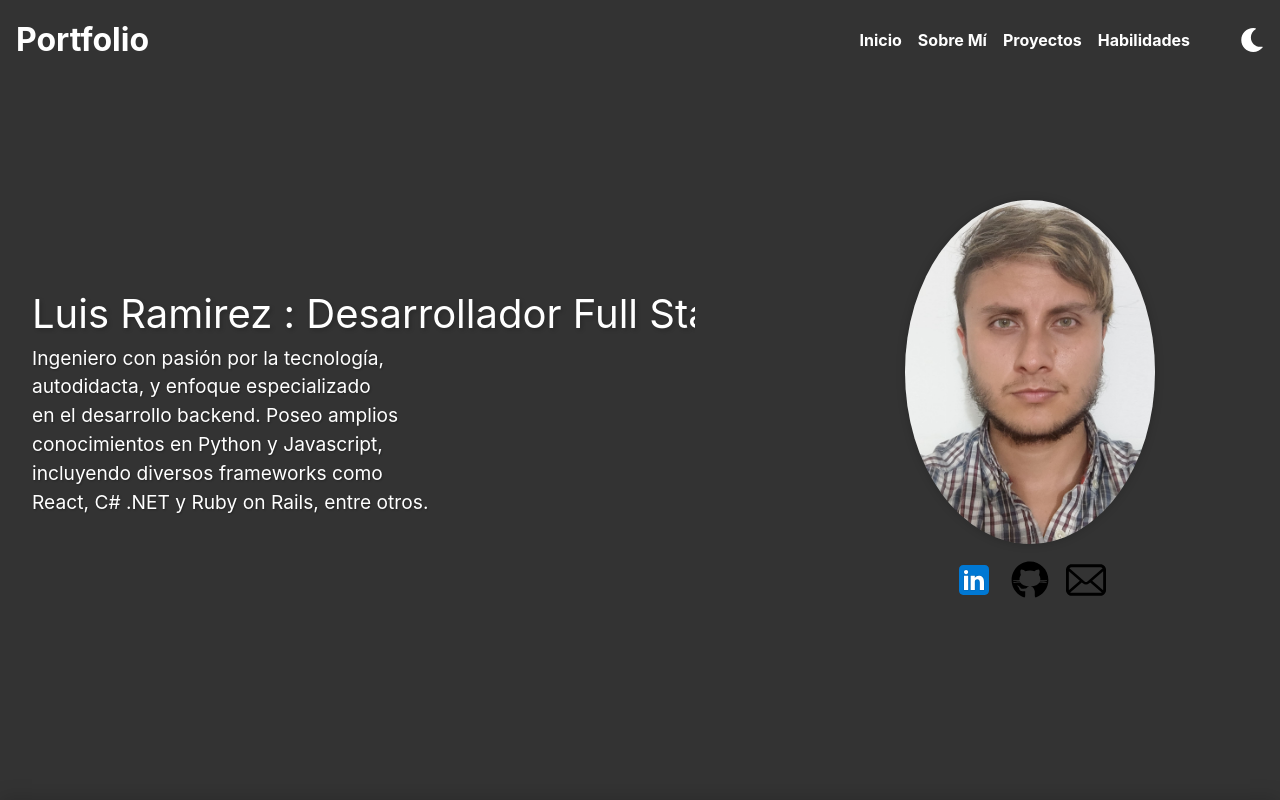
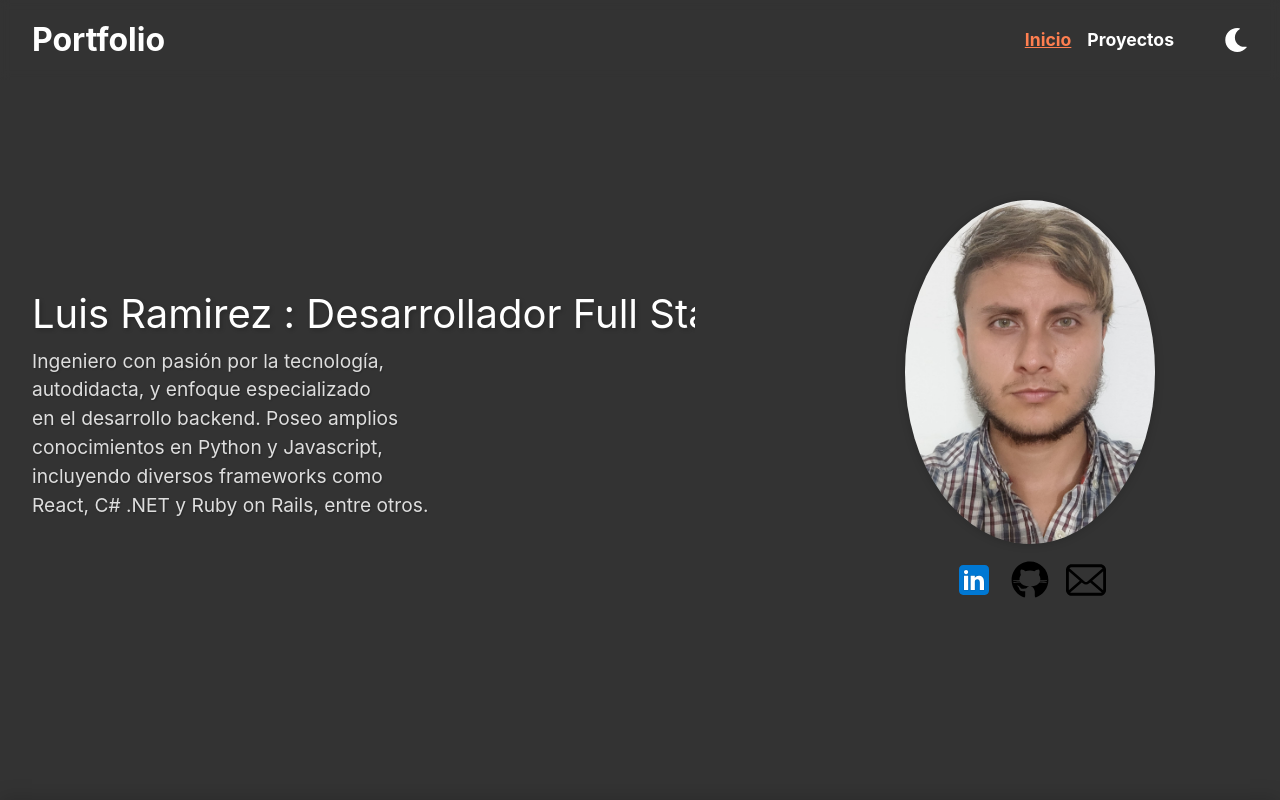
Before and after one commit to luchitoide/portfolio, a React (Create React App) app: page / in a window 1280 px wide. Shown: the top 800 px of the page. Built offline with nearby package versions, Linux system fonts and the light colour scheme.

Commit message:
styles improves

```diff
--- a/src/App.js
+++ b/src/App.js
@@ -8,10 +8,10 @@ function App() {
   return (
     <div className="max-w-7xl m-auto ">
       <GlobalStyles />
-      <div className="fixed z-1000 w-full max-w-7xl">
+      <div className="fixed z-100 w-full max-w-7xl">
         <Header />
       </div>
-      <Introduction />
+      <Introduction  />
       <Projects />
     </div>
   );
--- a/src/components/Header.js
+++ b/src/components/Header.js
@@ -1,14 +1,14 @@
-import React, { useState } from "react";
+import React, { useState, useEffect } from "react";
 import styled from "styled-components";
 import { FaSun, FaMoon } from "react-icons/fa"; // Importa iconos para los temas
 
 const StyledNavbar = styled.nav`
-  background-color: #333;
+  backdrop-filter: blur(5px);
   color: white;
   display: flex;
   justify-content: space-between;
   align-items: center;
-  padding: 1rem;
+  padding: 32px;
   height: 80px;
   @media (max-width: 665px) {
     height: 60px;
@@ -26,23 +26,28 @@ const NavLinks = styled.div`
 `;
 
 const NavLink = styled.a`
-  color: white;
-  text-decoration: none;
+  font-size: 1.1rem;
+  color: ${(props) =>
+    props.isActive ? "#ff7f50" : "white"}; /* Cambia el color si está activo */
+  text-decoration: ${(props) =>
+    props.isActive
+      ? "underline"
+      : "none"}; /* Agrega subrayado si está activo */
   font-weight: bold;
   cursor: pointer;
   transition: color 0.3s ease;
 
   &:hover {
-    color: #ff7f50; /* Cambia el color al pasar el cursor */
+    color: #ff7f50;
   }
   @media (max-width: 665px) {
-    display:none;
+    display: none;
   }
 `;
 
 const ThemeToggle = styled.button`
   background: none;
-  margin-left:50px;
+  margin-left: 50px;
   border: none;
   font-size: 1.5rem;
   color: white;
@@ -56,10 +61,46 @@ const ThemeToggle = styled.button`
 
 const Header = () => {
   const [isDarkTheme, setIsDarkTheme] = useState(false);
+  const [activeSection, setActiveSection] = useState("inicio");
+
+  useEffect(() => {
+    const handleScroll = () => {
+      const sections = ["inicio", "proyectos", "otraSeccion"]; // Agrega las IDs de tus secciones aquí
+      const scrollPosition = window.scrollY;
+
+      // Itera a través de las secciones y verifica cuál está en la parte superior de la ventana
+      for (const sectionId of sections) {
+        const section = document.getElementById(sectionId);
+        if (section) {
+          const sectionTop = section.offsetTop;
+          const sectionBottom = sectionTop + section.clientHeight;
+          if (scrollPosition >= sectionTop && scrollPosition < sectionBottom) {
+            setActiveSection(sectionId);
+            break;
+          }
+        }
+      }
+    };
+
+    window.addEventListener("scroll", handleScroll);
+    return () => {
+      window.removeEventListener("scroll", handleScroll);
+    };
+  }, []);
 
   const toggleTheme = () => {
     setIsDarkTheme(!isDarkTheme);
     // Aquí puedes agregar la lógica para cambiar el tema (clase de CSS, contexto, etc.).
+  };
+
+  const handleNavLinkClick = (sectionId) => {
+    const section = document.getElementById(sectionId);
+    if (section) {
+      window.scrollTo({
+        top: section.offsetTop,
+        behavior: "smooth",
+      });
+    }
   };
 
   return (
@@ -67,10 +108,19 @@ const Header = () => {
       <Logo>Portfolio</Logo>
       <div className="flex">
         <NavLinks>
-          <NavLink href="#inicio">Inicio</NavLink>
-          <NavLink href="#sobre-mi">Sobre Mí</NavLink>
-          <NavLink href="#proyectos">Proyectos</NavLink>
-          <NavLink href="#habilidades">Habilidades</NavLink>
+          <NavLink
+            isActive={activeSection === "inicio"}
+            onClick={() => handleNavLinkClick("inicio")}
+          >
+            Inicio
+          </NavLink>
+          <NavLink
+            isActive={activeSection === "proyectos"}
+            onClick={() => handleNavLinkClick("proyectos")}
+          >
+            Proyectos
+          </NavLink>
+          {/* Agrega más enlaces aquí */}
         </NavLinks>
         <ThemeToggle onClick={toggleTheme}>
           {isDarkTheme ? <FaSun /> : <FaMoon />}
--- a/src/components/Introduction.js
+++ b/src/components/Introduction.js
@@ -22,20 +22,14 @@ const IntroductionContainer = styled.section`
   }
 `;
 
-const IntroductionTextContainer = styled.div`
-  width: 60%;
-  @media (max-width: 850px) {
-    width: 100%;
-  }
-`;
 
 const IntroductionText = styled.p`
   font-size: 1.2rem;
   text-wrap: balance;
   text-shadow: 1px 1px 2px rgba(0, 0, 0, 0.3); /* Efecto de sombra al texto */
-  opacity: 0; /* Estado inicial: completamente transparente */
-  animation: fadeInText 1s ease forwards;
-  animation-delay: 3s; /* Agrega un retraso de 2 segundos antes de comenzar la animación */
+  width: 60%;
+  animation: fadeInText 5s ease backwards;
+  animation-delay: 3s;
 
   @keyframes fadeInText {
     from {
@@ -48,9 +42,12 @@ const IntroductionText = styled.p`
     }
   }
 
+  @media (max-width: 850px) {
+    width: 100%;
+  }
+
   @media (max-width: 740px) {
     font-size: 1.1rem;
-
   }
 
   @media (max-width: 600px) {
@@ -66,8 +63,7 @@ const IntroductionTitle = styled.h2`
   white-space: nowrap;
   overflow: hidden;
   border-right: 2px solid white; /* Simula un cursor escribiendo */
-  animation: typing 3s steps(50, end),
-    /* Agrega una animación de escritura */ blink-caret 0.5s step-end infinite; /* Agrega una animación de cursor parpadeante */
+  animation: typing 3s steps(50, end), blink-caret 0.5s step-end infinite;
 
   @keyframes typing {
     from {
@@ -105,7 +101,6 @@ const PersonalContainer = styled.div`
   align-items: center;
   justify-content: center;
   width: 100%;
-
 `;
 
 const IntroductionImage = styled.img`
@@ -139,19 +134,17 @@ const SocialLink = styled.a`
 
 const Introduction = () => {
   return (
-    <IntroductionContainer>
+    <IntroductionContainer id="inicio">
       <div>
         <IntroductionTitle>
           Luis Ramirez : Desarrollador Full Stack
         </IntroductionTitle>
-        <IntroductionTextContainer>
-          <IntroductionText>
-            Ingeniero con pasión por la tecnología, autodidacta, y enfoque
-            especializado en el desarrollo backend. Poseo amplios conocimientos
-            en Python y Javascript, incluyendo diversos frameworks como React,
-            C# .NET y Ruby on Rails, entre otros.
-          </IntroductionText>
-        </IntroductionTextContainer>
+        <IntroductionText>
+          Ingeniero con pasión por la tecnología, autodidacta, y enfoque
+          especializado en el desarrollo backend. Poseo amplios conocimientos en
+          Python y Javascript, incluyendo diversos frameworks como React, C#
+          .NET y Ruby on Rails, entre otros.
+        </IntroductionText>
       </div>
       <PersonalContainer>
         <IntroductionImage
--- a/src/components/Project.js
+++ b/src/components/Project.js
@@ -83,6 +83,7 @@ const ProjectsContainer = styled.section`
   align-items: center;
   justify-content: center;
   box-shadow: 0 0 20px rgba(0, 0, 0, 0.2);
+  min-height: 100vh;
 
   h2 {
     margin-bottom: 1rem;
@@ -220,7 +221,7 @@ const Projects = () => {
   }, []);
 
   return (
-    <ProjectsContainer>
+    <ProjectsContainer id="proyectos">
       <h2 className="text-4xl mb-4 text-center text-white">Mis Proyectos</h2>
       <Container>
         <ProjectList>
--- a/src/index.css
+++ b/src/index.css
@@ -1,5 +1,5 @@
 #root {
-  min-width: 375px;
+  min-width: 340px;
   box-sizing: border-box;
   margin: 0;
   padding: 0;
```
